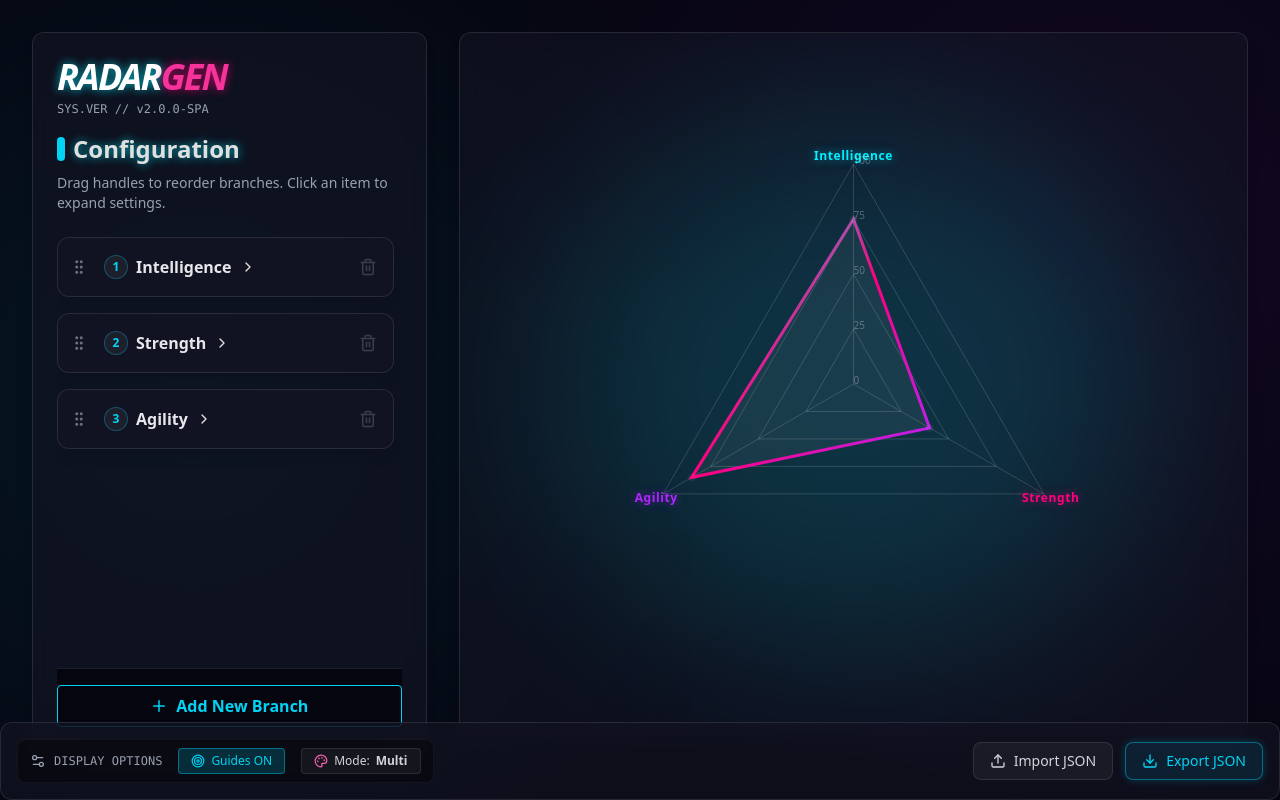
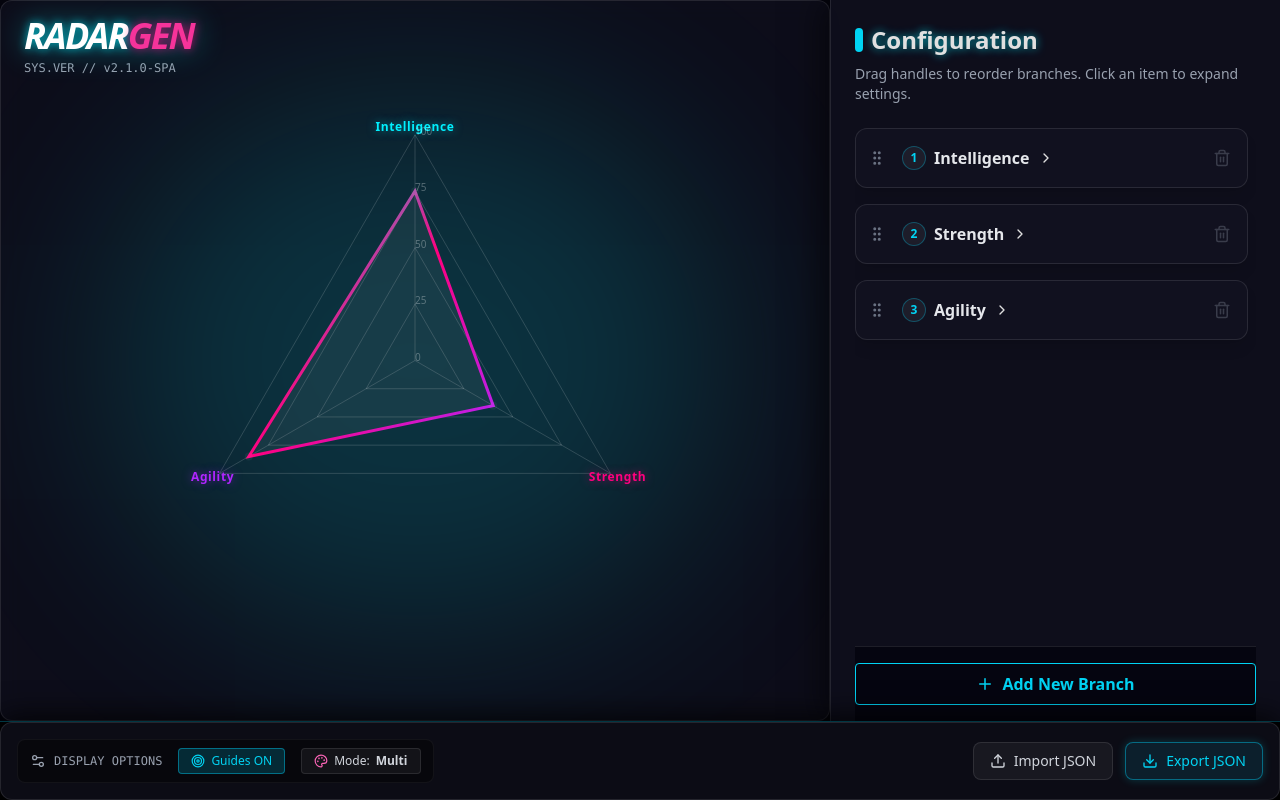
Before and after one commit to MatysALL/brain2graph, a Next.js app: page / in a window 1280 px wide. Built offline with nearby package versions, Linux system fonts and the light colour scheme.

Commit message:
feat: Implement initial radar chart generator application with sortable branch configuration and visualization.

```diff
--- a/src/app/page.tsx
+++ b/src/app/page.tsx
@@ -104,22 +104,32 @@ export default function Home() {
   };
 
   return (
-    <main className="min-h-screen flex flex-col relative pb-20 md:pb-0">
+    <main className="h-screen w-screen overflow-hidden flex flex-col bg-[var(--background)]">
 
-      <div className="flex-1 p-4 md:p-8 flex flex-col xl:flex-row gap-8">
-        {/* Configuration Panel - Left Side */}
-        <section className="w-full xl:w-1/3 flex flex-col gap-6 order-2 xl:order-1 relative z-10">
-          <div className="glass-panel p-6 shadow-[0_0_30px_rgba(0,240,255,0.1)] border-t border-t-cyan-500/30 flex flex-col h-full">
-            <div className="mb-4">
-              <h1 className="text-4xl font-black italic tracking-tighter text-white uppercase neon-text-cyan flex items-center justify-between">
+      {/* Main Content Area */}
+      <div className="flex-1 flex flex-col xl:flex-row overflow-hidden relative">
+
+        {/* Visualizer Panel - Left Side */}
+        <section className="flex-1 min-h-[50vh] xl:h-full relative z-0 flex flex-col bg-black/20">
+          <div className="absolute top-4 left-6 z-10 pointer-events-none">
+            <h1 className="text-4xl font-black italic tracking-tighter text-white uppercase neon-text-cyan flex items-center justify-between drop-shadow-[0_0_15px_rgba(0,240,255,0.4)]">
               <div>
                 Radar<span className="text-pink-500 neon-text-pink">Gen</span>
               </div>
             </h1>
-              <p className="text-gray-400 font-mono text-xs mt-1">SYS.VER // v2.0.0-SPA</p>
+            <p className="text-gray-400 font-mono text-xs mt-1">SYS.VER // v2.1.0-SPA</p>
           </div>
+          <RadarVisualizer
+            branches={branches}
+            settings={settings}
+            onLabelClick={handleLabelClick}
+            onRemove={handleBranchRemove}
+          />
+        </section>
 
-            <div className="flex-1 min-h-[500px]">
+        {/* Configuration Panel - Right Side */}
+        <section className="w-full xl:w-[450px] shrink-0 border-l border-white/10 bg-[var(--color-panel)] flex flex-col relative z-10 shadow-[-10px_0_30px_rgba(0,0,0,0.5)]">
+          <div className="flex-1 h-full p-6 pb-0 overflow-y-auto custom-scrollbar">
             <BranchConfigurator
               branches={branches}
               onChange={handleBranchChange}
@@ -128,22 +138,11 @@ export default function Home() {
               onReorder={handleBranchReorder}
             />
           </div>
-          </div>
-        </section>
-
-        {/* Visualizer Panel - Right Side */}
-        <section className="w-full xl:w-2/3 h-[500px] xl:h-[calc(100vh-6rem)] order-1 xl:order-2 flex flex-col relative z-0">
-          <RadarVisualizer
-            branches={branches}
-            settings={settings}
-            onLabelClick={handleLabelClick}
-            onRemove={handleBranchRemove}
-          />
         </section>
       </div>
 
       {/* Global Bottom Toolbar */}
-      <div className="fixed bottom-0 left-0 right-0 z-50">
+      <div className="shrink-0 z-[100] bg-black/90 backdrop-blur-xl border-t border-cyan-500/30 relative shadow-[0_-5px_30px_rgba(0,0,0,0.8)]">
         <Toolbar
           settings={settings}
           branches={branches}
--- a/src/components/SortableBranchItem.tsx
+++ b/src/components/SortableBranchItem.tsx
@@ -35,7 +35,7 @@ export const SortableBranchItem: React.FC<SortableBranchItemProps> = ({
     const style = {
         transform: CSS.Transform.toString(transform),
         transition,
-        zIndex: isDragging ? 10 : 1,
+        zIndex: showColorPicker ? 100 : (isDragging ? 10 : 1),
     };
 
     // Close color picker when clicking outside
```
Lines whose indentation alone changed are shown as unchanged.
